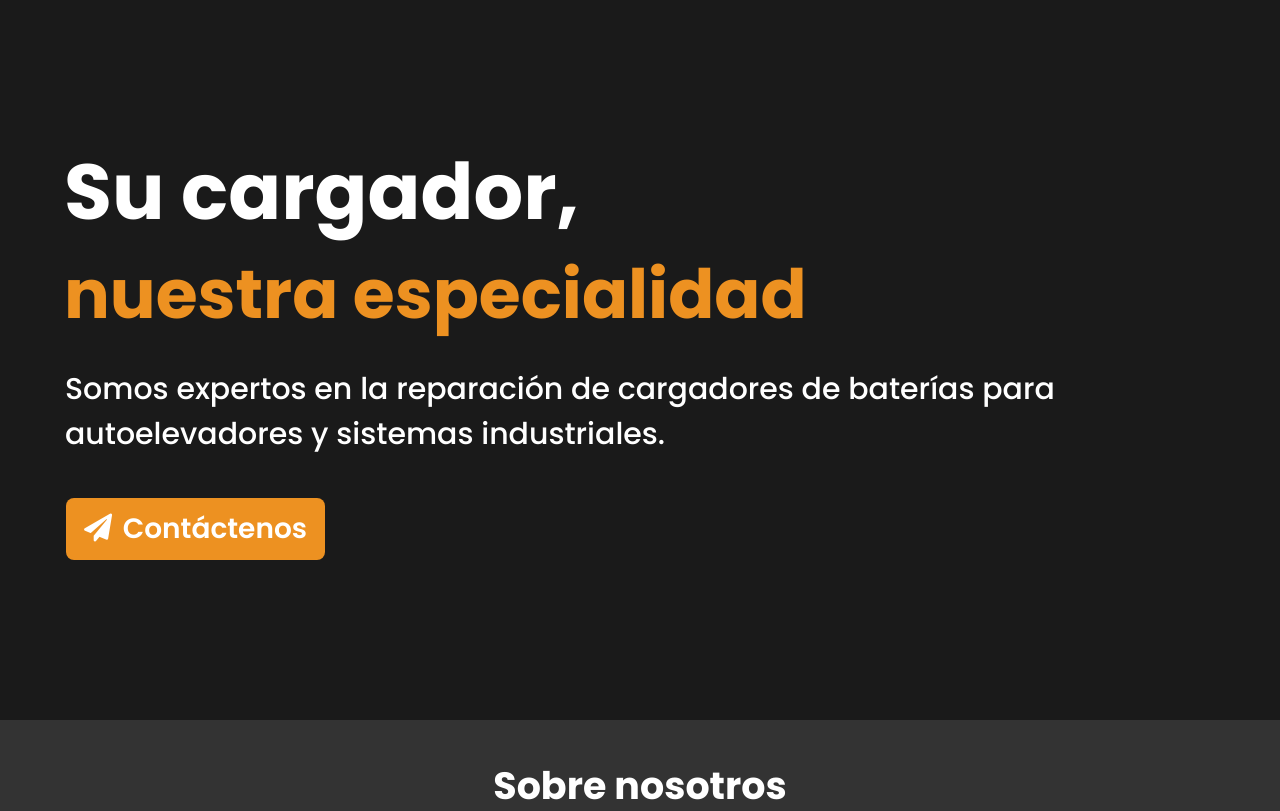
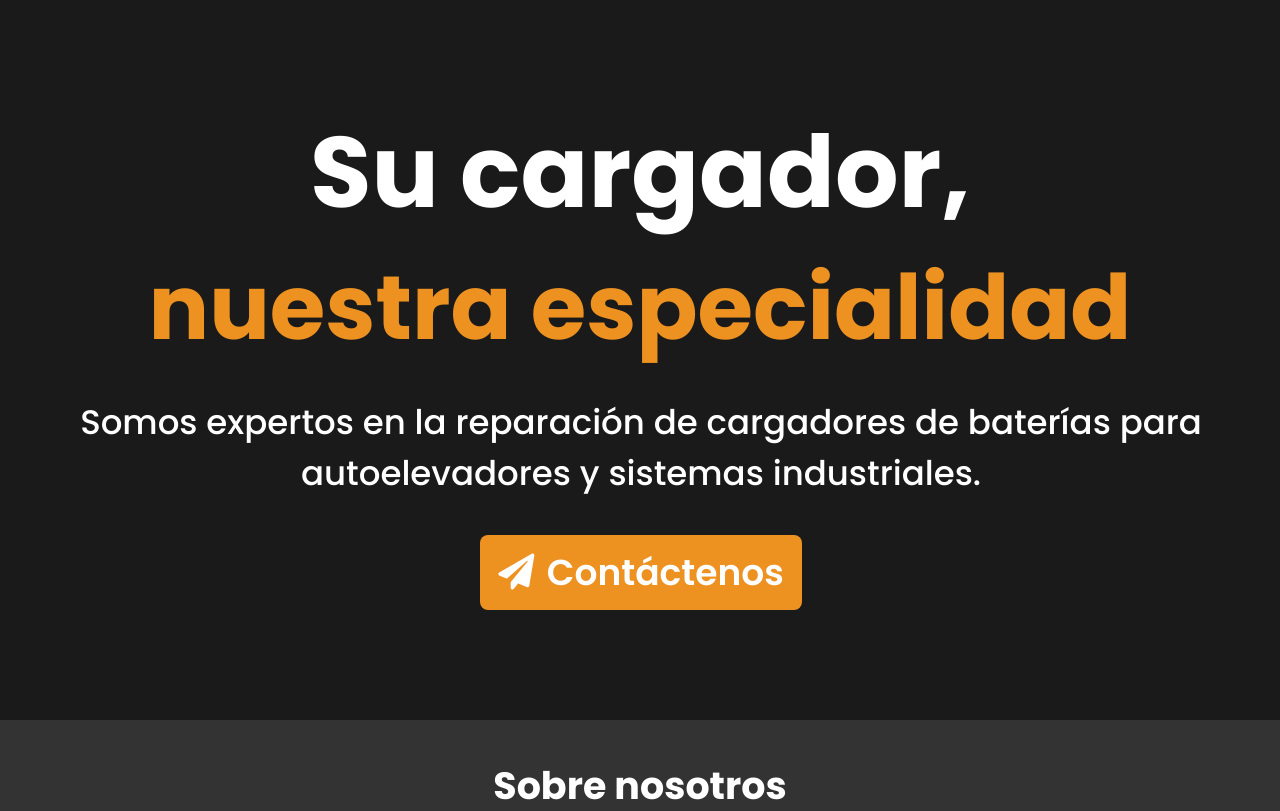
Before and after one commit to JoaquinSuarezVallejos/ChargeFix, a PHP site: page / in a window 1280 px wide. Shown: the part 81-892 px from the top of the page. Run offline with PHP 8.4, Linux system fonts and the light colour scheme.

Commit message:
responsive update V6

```diff
--- a/css/style.css
+++ b/css/style.css
@@ -191,6 +191,7 @@ nav.sticky .WhatsApp-navbar:hover{
   display: flex;
   flex-direction: column;
   justify-content: center;
+  margin-top: 15px;
 }
 .home .ChargeFix_Logo{
   display: flex;
@@ -217,6 +218,7 @@ nav.sticky .WhatsApp-navbar:hover{
   padding: 21px 0px;
   margin-left: 1px;
   color: #fff;
+  width: 65%;
 }
 .home .contact-us-btn .contact-us-icon{
   display: inline-flex;
@@ -235,7 +237,7 @@ nav.sticky .WhatsApp-navbar:hover{
   transition: all 0.4s ease;
   font-family: 'Poppins', sans-serif;
   margin-left: 2px;
-  margin-top: 20px;
+  margin-top: 15px;
 }
 .home .contact-us-btn span{
   color: #fff;
@@ -896,7 +894,7 @@ footer .textFooter span{
     font-size: 75px;
   }
   .home .text-three{
-    font-size: 30px;
+    font-size: 32px;
   }
   .home .contact-us-btn button{
     font-size: 30px;
@@ -920,7 +918,7 @@ footer .textFooter span{
     font-size: 74px;
   }
   .home .text-three{
-    font-size: 30px;
+    font-size: 32px;
   }
   .home .contact-us-btn button{
     font-size: 30px;
@@ -943,11 +938,10 @@ footer .textFooter span{
     font-size: 70px;
   }
   .home .text-three{
-    font-size: 30px;
+    font-size: 32px;
   }
   .home .contact-us-btn button{
-    font-size: 28px;
-    margin-bottom: -50px;
+    font-size: 30px;
   }
   .about .left img{
     width: 512px;
@@ -985,8 +979,7 @@ footer .textFooter span{
     font-size: 68px;
   }
   .home .text-three{
-    font-size: 30px;
-
+    font-size: 32px;
   }
   .home .contact-us-btn button{
     font-size: 28px;
@@ -1004,10 +997,19 @@ footer .textFooter span{
     font-size: 68px;
   }
   .home .text-three{
-    font-size: 30px;
+    font-size: 32px;
   }
   .home .contact-us-btn button{
     font-size: 28px;
+  }
+}
+
+@media (max-width: 1530px){
+  .home .ChargeFix_Logo{
+    height: 470px;
+  }
+  .home .text-three{
+    width: 53%;
   }
 }
 
@@ -1020,21 +1022,56 @@ footer .textFooter span{
   }
 }
 
+@media (max-width: 1510px){
+  .home .ChargeFix_Logo{
+    height: 450px;
+  }
+}
+
+@media (max-width: 1485px){
+  .home .ChargeFix_Logo{
+    height: 430px;
+  }
+}
+
 @media (max-width: 1475px){
+  .home .text-three{
+    font-size: 30px;
+  }
   .about .content{
     width: 86%;
+  }
+}
+
+@media (max-width: 1435px){
+  .home .ChargeFix_Logo{
+    display: none;
+  }
+  .home .text-one{
+    font-size: 100px;
+    text-align: center;
+  }
+  .home .text-two{
+    font-size: 90px;
+    text-align: center;
+  }
+  .home .text-three{
+    text-align: center;
+    justify-content: center;
+    font-size: 34px;
+    width: 100%;
+  }
+  .home .contact-us-btn{
+    text-align: center;
+  }
+  .home .contact-us-btn button{
+    font-size: 36px;
   }
 }
 
 @media (max-width: 1420px){
   .about .content{
     width: 89%;
-  }
-}
-
-@media (max-width: 1400px){
-  .home .ChargeFix_Logo{
-    display: none;
   }
 }
 
```
Also changed, not shown: other parts of css/style.css (+62 -19 lines).
